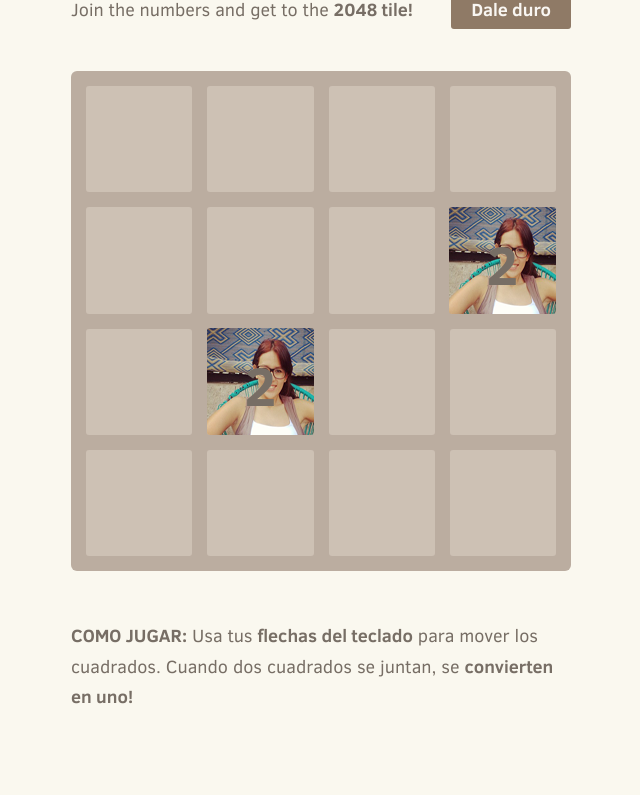
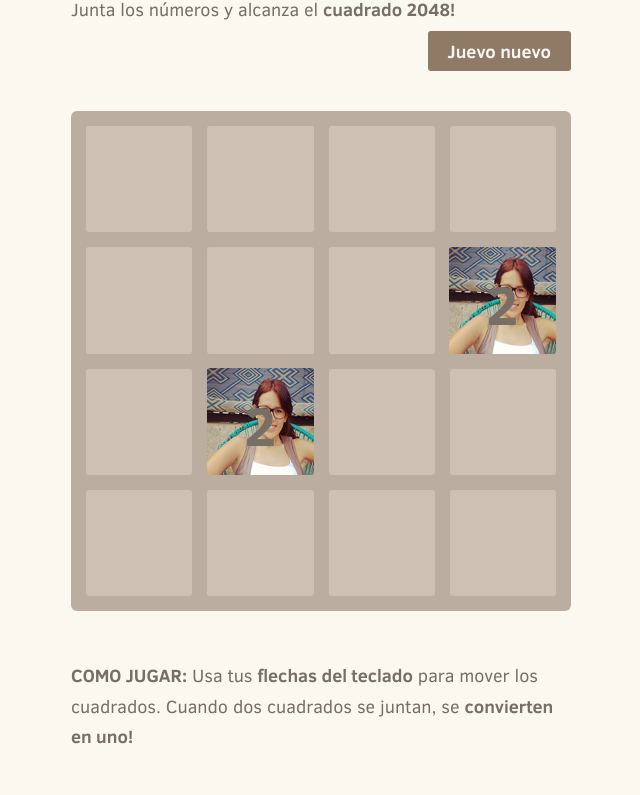
Before and after one commit to kalipsou/kalipsou.github.io, a plain HTML site: page index.html in a window 1280 px wide. Shown: the part 203-998 px from the top of the page, without its empty margins (319-959 px from the left). Drawn offline with Linux system fonts and the light colour scheme.

Commit message:
Último cambio 3.0
Yes

```diff
--- a/index.html
+++ b/index.html
@@ -27,8 +27,8 @@
     </div>
 
     <div class="above-game">
-      <p class="game-intro">Join the numbers and get to the <strong>2048 tile!</strong></p>
-      <a class="restart-button">Dale duro</a>
+      <p class="game-intro">Junta los números y alcanza el <strong>cuadrado 2048!</strong></p>
+      <a class="restart-button">Juevo nuevo</a>
     </div>
 
     <div class="game-container">
@@ -39,8 +39,7 @@
           <a class="retry-button">Try again</a>
         </div>
       </div>
-
-      <div class="grid-container">
+ <div class="grid-container">
         <div class="grid-row">
           <div class="grid-cell"></div>
           <div class="grid-cell"></div>
@@ -65,6 +64,8 @@
           <div class="grid-cell"></div>
           <div class="grid-cell"></div>
         </div>
+
+
       </div>
 
       <div class="tile-container">
--- a/style/main.css
+++ b/style/main.css
@@ -6,6 +6,7 @@ html, body {
   color: #776e65;
   font-family: "Clear Sans", "Helvetica Neue", Arial, sans-serif;
   font-size: 18px; }
+
 
 body {
   margin: 80px 0; }
```
